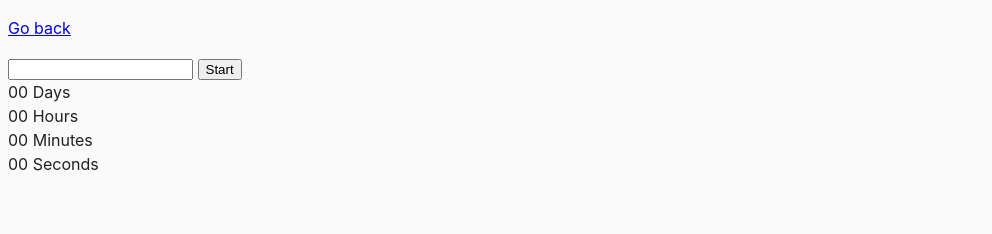
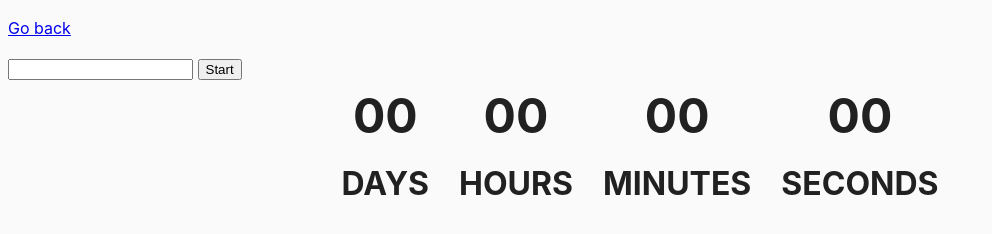
Before and after one commit to vmaletskaya/colorSwitcher-timer-promises, a website built with Parcel: page src/02-timer.html in a window 1280 px wide. Shown: the whole page, without its empty margins (0-992 px from the left). Built offline with nearby package versions, Linux system fonts and the light colour scheme.

Commit message:
start 2 task

```diff
--- a/package.json
+++ b/package.json
@@ -18,6 +18,7 @@
     "url": "https://github.com/goitacademy/parcel-project-template/issues"
   },
   "dependencies": {
+    "flatpickr": "^4.6.13",
     "modern-normalize": "^1.1.0"
   },
   "devDependencies": {
--- a/src/css/common.css
+++ b/src/css/common.css
@@ -16,3 +16,28 @@ img {
   display: block;
   max-width: 100%;
 }
+
+
+.timer {
+  display: flex;
+  justify-content: center;
+  align-items: center;
+  font-size: 32px;
+  font-weight: bold;
+}
+
+.field {
+  display: flex;
+  flex-direction: column;
+  align-items: center;
+  margin: 0 15px;
+}
+
+.value {
+  font-size: 48px;
+  margin-bottom: 8px;
+}
+
+.label {
+  text-transform: uppercase;
+}
```
Also changed, not shown: 1 other file.
